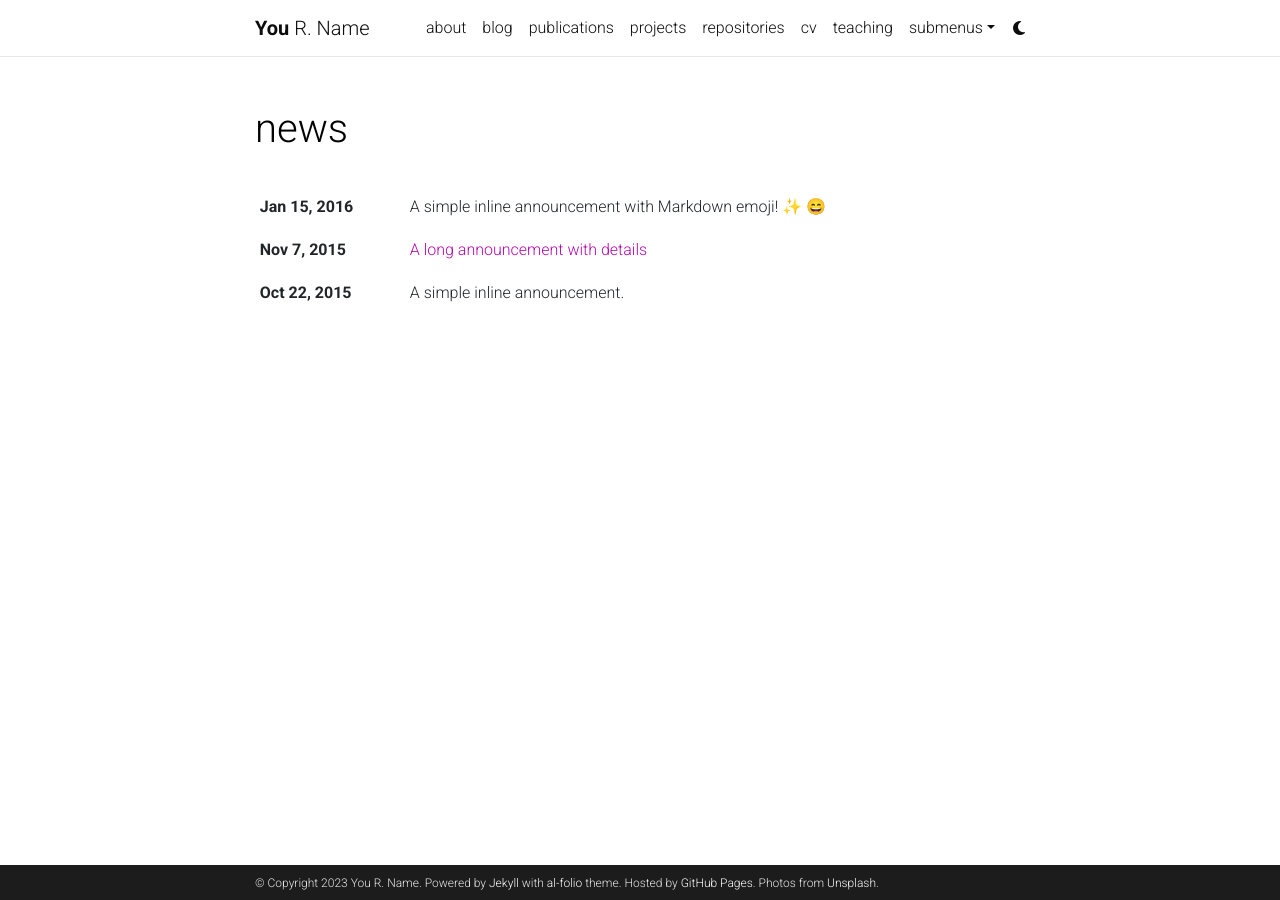
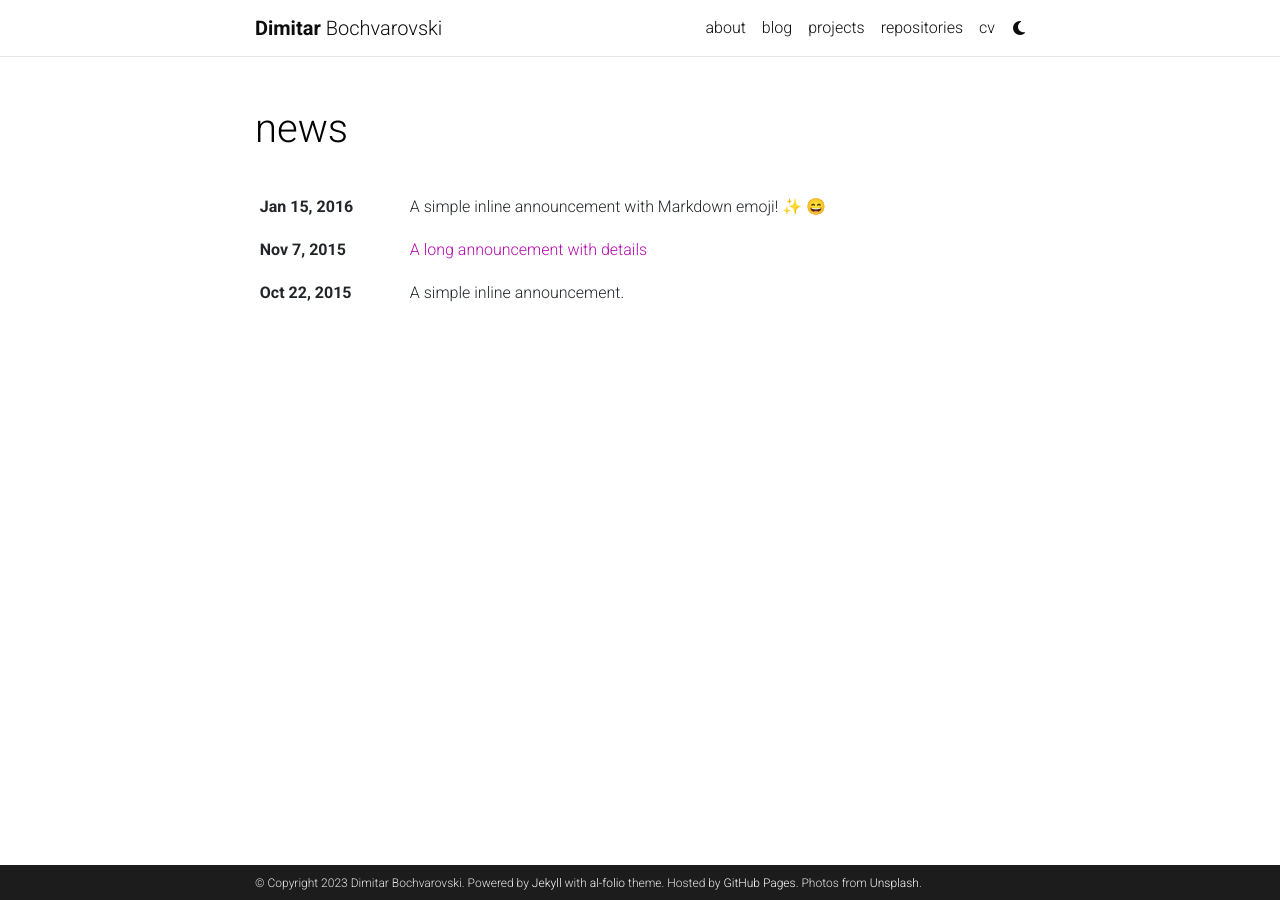
Before and after one commit to dmtrbch/dmtrbch.github.io, a Jekyll site: the page built from news.html, in a window 1280 px wide. Built offline with Jekyll 4.4.1, drawn with Linux system fonts in a browser that asks for light colours; full-size pictures stand in for the smaller copies a plugin makes; emoji names are drawn with the system emoji font; comment, search, counter and statistics services are not loaded; a style sheet for code colours, icons or effects is not loaded.

Commit message:
initial commit

```diff
--- a/_config.yml
+++ b/_config.yml
@@ -3,10 +3,10 @@
 # -----------------------------------------------------------------------------
 
 title: blank # the website title (if blank, full name will be used instead)
-first_name: You
-middle_name: R.
-last_name: Name
-email: you@example.com
+first_name: Dimitar
+middle_name:
+last_name: Bochvarovski
+email: bochvarovskidimitar@gmail.com
 description: > # the ">" symbol means to ignore newlines until "footer_text:"
   A simple, whitespace theme for academics. Based on [*folio](https://github.com/bogoli/-folio) design.
 footer_text: >
@@ -18,8 +18,8 @@
 lang: en # the language of your site (for example: en, fr, cn, ru, etc.)
 icon: ⚛️  # the emoji used as the favicon (alternatively, provide image name in /assets/img/)
 
-url: https://alshedivat.github.io # the base hostname & protocol for your site
-baseurl: /al-folio # the subpath of your site, e.g. /blog/
+url: https://dmtrbch.github.io # the base hostname & protocol for your site
+baseurl: # the subpath of your site, e.g. /blog/
 last_updated: false # set to true if you want to display last updated in the footer
 impressum_path:  # set to path to include impressum link in the footer, use the same path as permalink in a page, helps to conform with EU GDPR
 
```
Also changed, not shown: _pages/about.md (+1 -1 lines), _pages/dropdown.md (deleted, +0 -13 lines), _pages/publications.md (deleted, +0 -14 lines), _pages/teaching.md (deleted, +0 -12 lines), _posts/2021-07-04-diagrams.md (deleted, +0 -44 lines), 1 other file.
